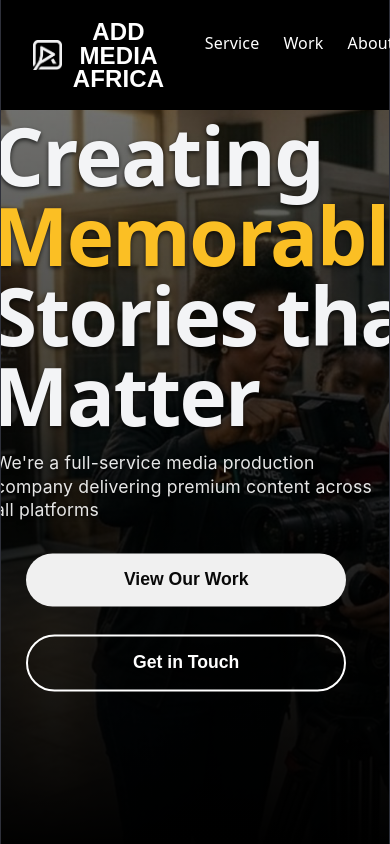
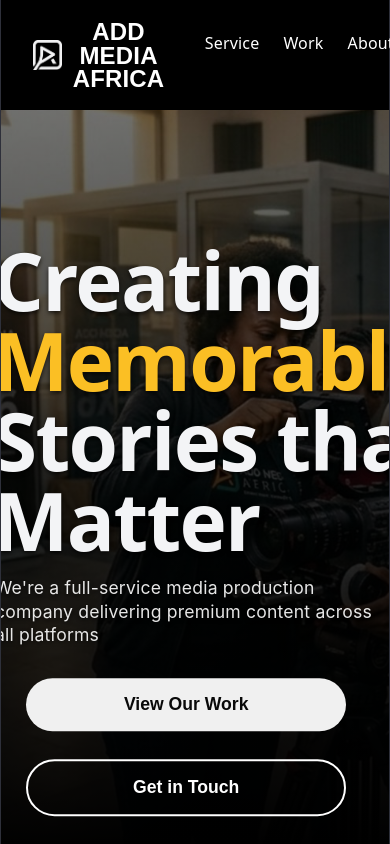
Before and after one commit to Ifiokabasi/Add-Media-Africa, a React (Vite) app: page / in a window 390 px wide. Shown: the top 844 px of the page. Built offline with nearby package versions, Linux system fonts and the light colour scheme.

Commit message:
Updated to Hero text(Mobile

```diff
--- a/src/components/Hero.css
+++ b/src/components/Hero.css
@@ -144,7 +144,7 @@
   justify-content: center;
   top: 50%;
   left: 50%;
-  transform: translate(-50%, -70%);
+  transform: translate( -50%, -50%);
   color: white;
   text-align: left;
   max-width: 400px;
```
